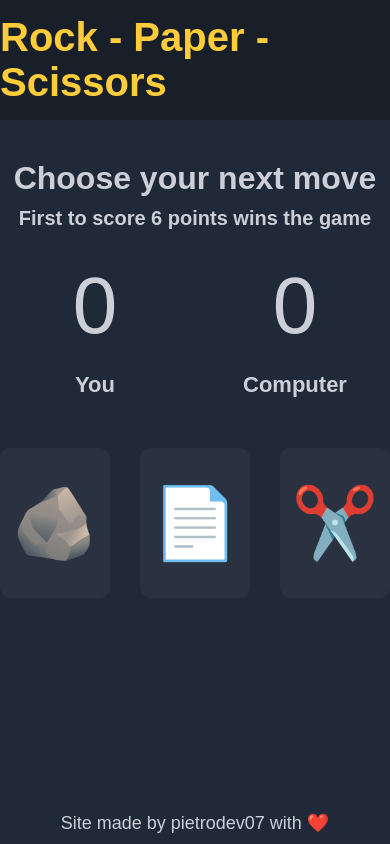
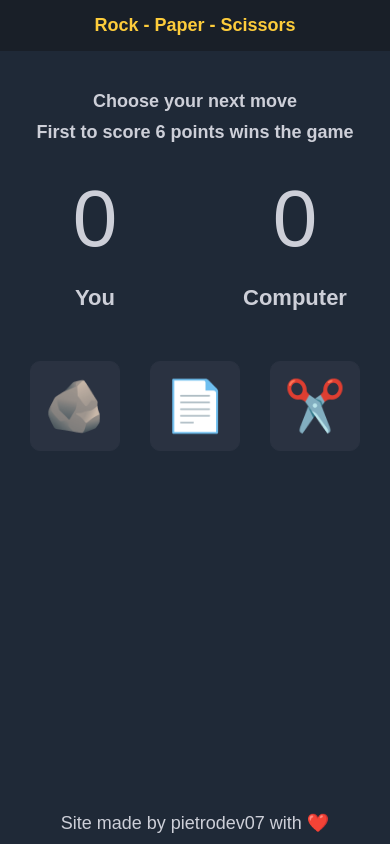
Before and after one commit to pietrodev07/rock-paper-scissors, a plain HTML site: page index.html in a window 390 px wide. Drawn offline with Linux system fonts and the light colour scheme.

Commit message:
feat: add media query in style.css

```diff
--- a/css/style.css
+++ b/css/style.css
@@ -160,3 +160,23 @@ body {
 .overlay-active {
   display: block;
 }
+
+@media (max-width: 550px) {
+  .header h1 {
+    font-size: 18px;
+  }
+
+  .won-lost, .score-message {
+    font-size: 18px;
+  }
+
+  .buttons {
+    gap: 10px;
+  }
+
+  .btn {
+    width: 90px;
+    height: 90px;
+    font-size: 50px;
+  }
+}
```
